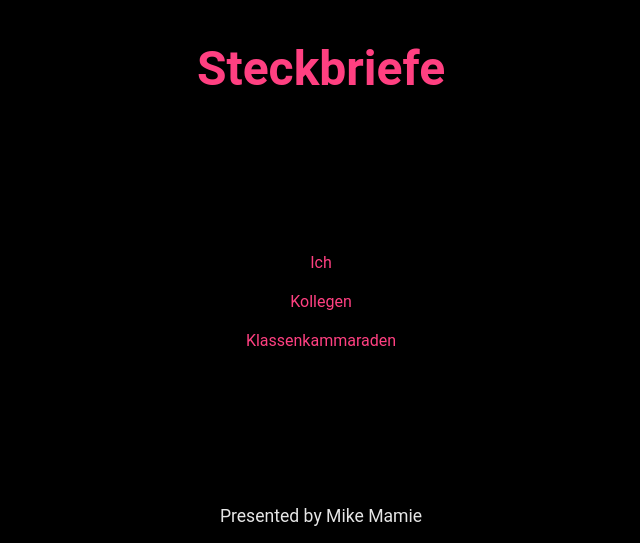
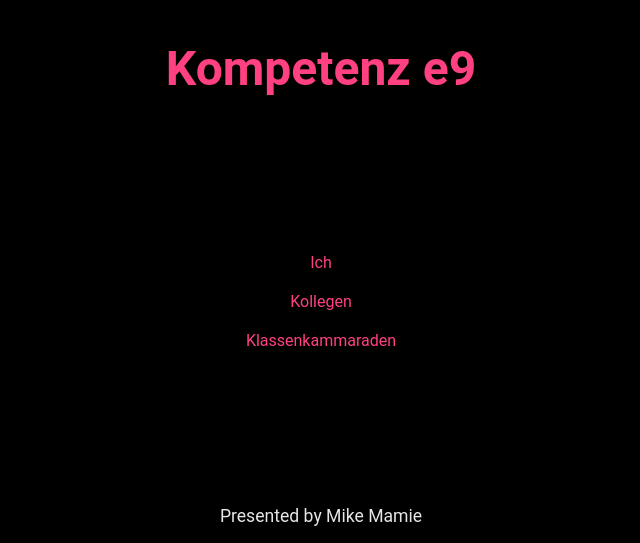
Before and after one commit to Moegge09/Workspace, a plain HTML site: page index.html in a window 1280 px wide. Shown: the top 543 px of the page, without its empty margins (319-959 px from the left). Drawn offline with Linux system fonts and the light colour scheme.

Commit message:
kompetenz e9

```diff
--- a/index.html
+++ b/index.html
@@ -9,7 +9,7 @@
 </head>
 <body class="grid-layout">
   <header>
-    <h1>Steckbriefe</h1>
+    <h1>Kompetenz e9</h1>
   </header>
   <main>
     <a href="./ich.html">Ich</a>
```
